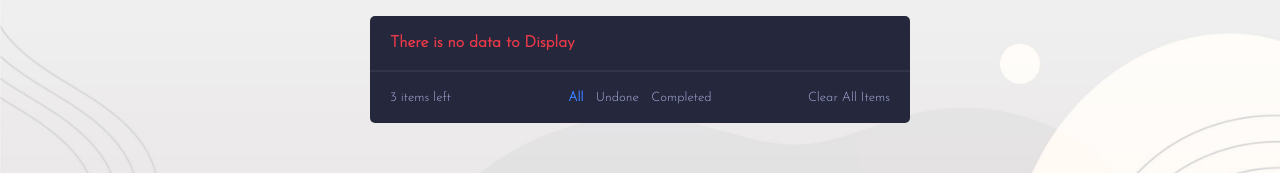
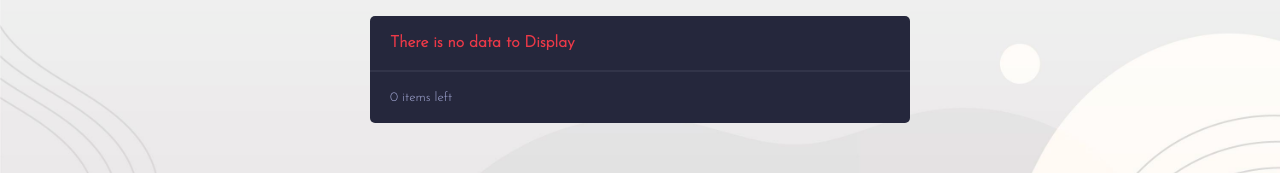
Before and after one commit to AlephOlortegui/react-todo, a React (Create React App) app: page / in a window 1280 px wide. Shown: the part 352-525 px from the top of the page. Built offline with nearby package versions, Linux system fonts and the light colour scheme.

Commit message:
MemoProvider in Sect.js and todo.js

```diff
--- a/src/Comp/Form.js
+++ b/src/Comp/Form.js
@@ -16,7 +16,7 @@ const Form = () => {
       dispatch({type: "ADD_TODO", payload: newTodo}) //or newTodo:newTodo})
     }
     else if(editFlag){
-      console.log('text form: ',text)
+      //console.log('text form: ',text)
       dispatch({type: "EDIT_TODO", payload: text})
       back2Default()
     }
--- a/src/Comp/Sect.js
+++ b/src/Comp/Sect.js
@@ -1,22 +1,41 @@
 import { useContext } from "react"
 import { TodoContext } from "../Context/TodoProvider"
+import { MemoContext } from "../Context/MemoProvider"
 
 const Sect = () => {
-  const {dispatch} = useContext(TodoContext)
+  const {dispatch, todos, editFlag} = useContext(TodoContext)
+
+  const {
+    filterType,
+    itemCount,
+    showAllTodos,
+    showOnlyCompleted,
+    showOnlyUndone
+  } = useContext(MemoContext)
+
   const clearAll = () => {
     dispatch({type: "DELETE_ALL"})
+    dispatch({type: "REBOOT"});
   }
+
   return (
     <section>
-      <p className="counter"><span>3</span> items left</p>
+      <p className="counter"><span>{itemCount}</span> items left</p>
+      {(todos.length > 0 && !editFlag) && (
+        <>
           <div className="filterBox">
-        <button className="btn active">All</button>
-        <button className="btn">Undone</button>
-        <button className="btn">Completed</button>
+            <button className={`btn ${filterType === "all" && "active"}`}
+              onClick={showAllTodos}>All</button>
+            <button className={`btn ${filterType === "undone" && "active"}`}
+              onClick={showOnlyUndone}>Undone</button>
+            <button className={`btn ${filterType === "completed" && "active"}`}
+              onClick={showOnlyCompleted}>Completed</button>
           </div>
           <div className="corner">
             <button className="btn" onClick={clearAll}>Clear All Items</button>
           </div>
+        </>
+      )}
     </section>
   )
 }
--- a/src/Comp/Todos.js
+++ b/src/Comp/Todos.js
@@ -1,14 +1,16 @@
 import { useContext } from "react";
-import { TodoContext } from "../Context/TodoProvider";
+// import { TodoContext } from "../Context/TodoProvider";
 import TodoList from "./TodoList";
 import AlertMsg from "./AlertMsg";
+import { MemoContext } from "../Context/MemoProvider";
 
 const Todos = () => {
-  const {todos} = useContext(TodoContext)
+  // const {todos} = useContext(TodoContext)
+  const {filteredTodos} = useContext(MemoContext)
   return (
     <ul className="todos">
-      {todos.length > 0 ? (
-          todos.map(todo => (
+      {filteredTodos.length > 0 ? (
+          filteredTodos.map(todo => (
             <TodoList key={todo.id} {...todo}/>
           ))
         ) : (
--- /dev/null
+++ b/src/Context/MemoProvider.js
@@ -0,0 +1,36 @@
+import { createContext, useContext, useMemo, useState } from "react";
+import { TodoContext } from "./TodoProvider";
+
+export const MemoContext = createContext();
+
+export const MemoProvider = ({children}) => {
+  const {todos} = useContext(TodoContext)
+
+  const [filterType, setFilterType] = useState('all')
+
+  const filteredTodos = useMemo(() => {
+    if (filterType === 'completed') {
+      return todos.filter(todo => todo.isChecked);
+    } else if (filterType === 'undone') {
+      return todos.filter(todo => !todo.isChecked);
+    } else {
+      return todos;
+    }
+  }, [todos, filterType])
+
+  // Memoized count of items displayed on the screen
+  const itemCount = useMemo(() => filteredTodos.length, [filteredTodos])
+
+  return (
+    <MemoContext.Provider value={{
+      filterType,
+      filteredTodos,
+      itemCount,
+      showAllTodos: () => setFilterType('all'),
+      showOnlyCompleted: () => setFilterType('completed'),
+      showOnlyUndone: () => setFilterType('undone')
+    }}>
+      {children}
+    </MemoContext.Provider>
+  )
+ }
--- a/src/index.js
+++ b/src/index.js
@@ -3,13 +3,16 @@ import ReactDOM from 'react-dom/client';
 import App from './App';
 import { ThemeProvider } from './Context/ThemeProvider';
 import { TodoProvider } from './Context/TodoProvider';
+import { MemoProvider } from './Context/MemoProvider';
 
 const root = ReactDOM.createRoot(document.getElementById('root'));
 root.render(
   <React.StrictMode>
     <ThemeProvider>
       <TodoProvider>
-        <App />
+        <MemoProvider>
+          <App />
+        </MemoProvider>
       </TodoProvider>
     </ThemeProvider>
   </React.StrictMode>
```
Lines whose indentation alone changed are shown as unchanged.
